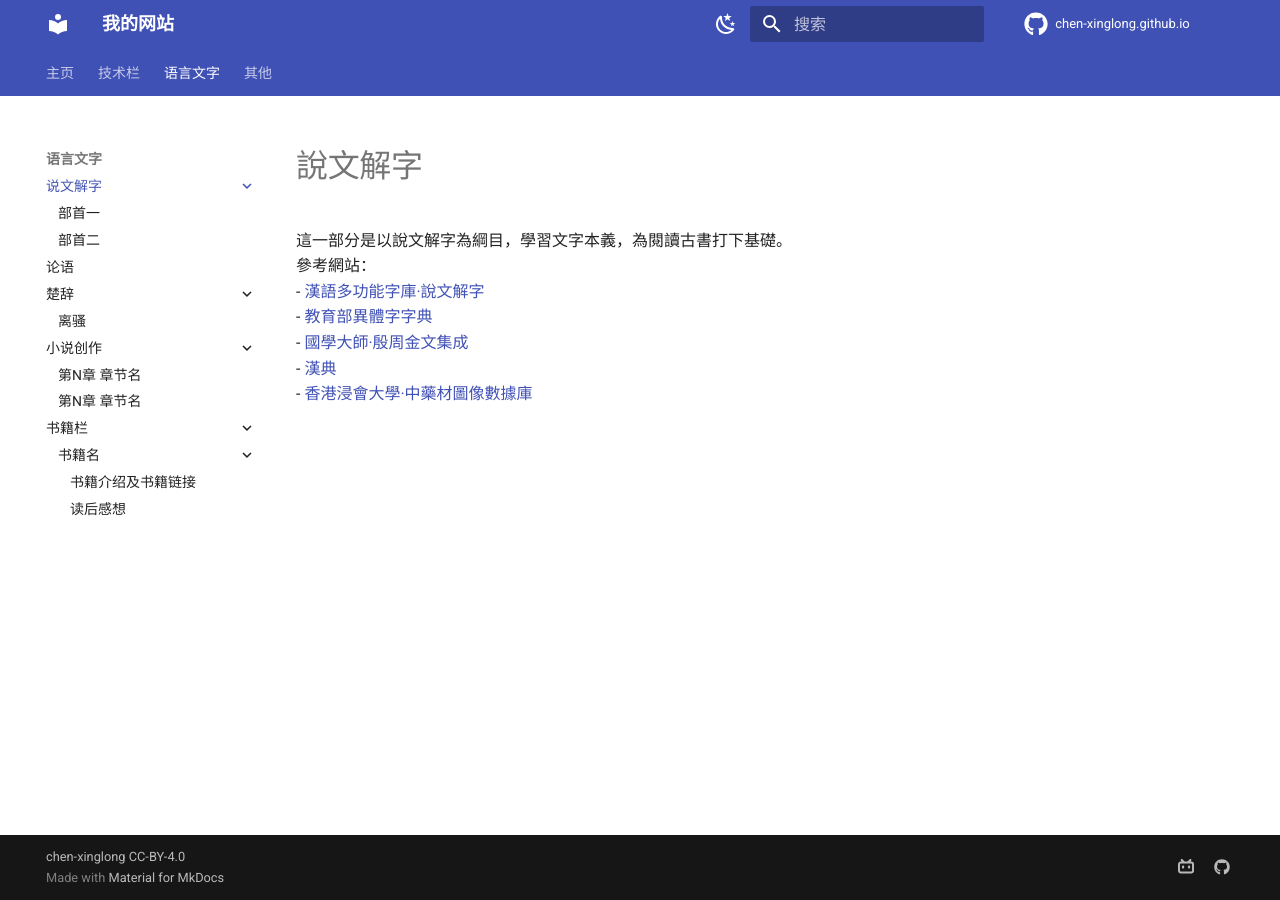
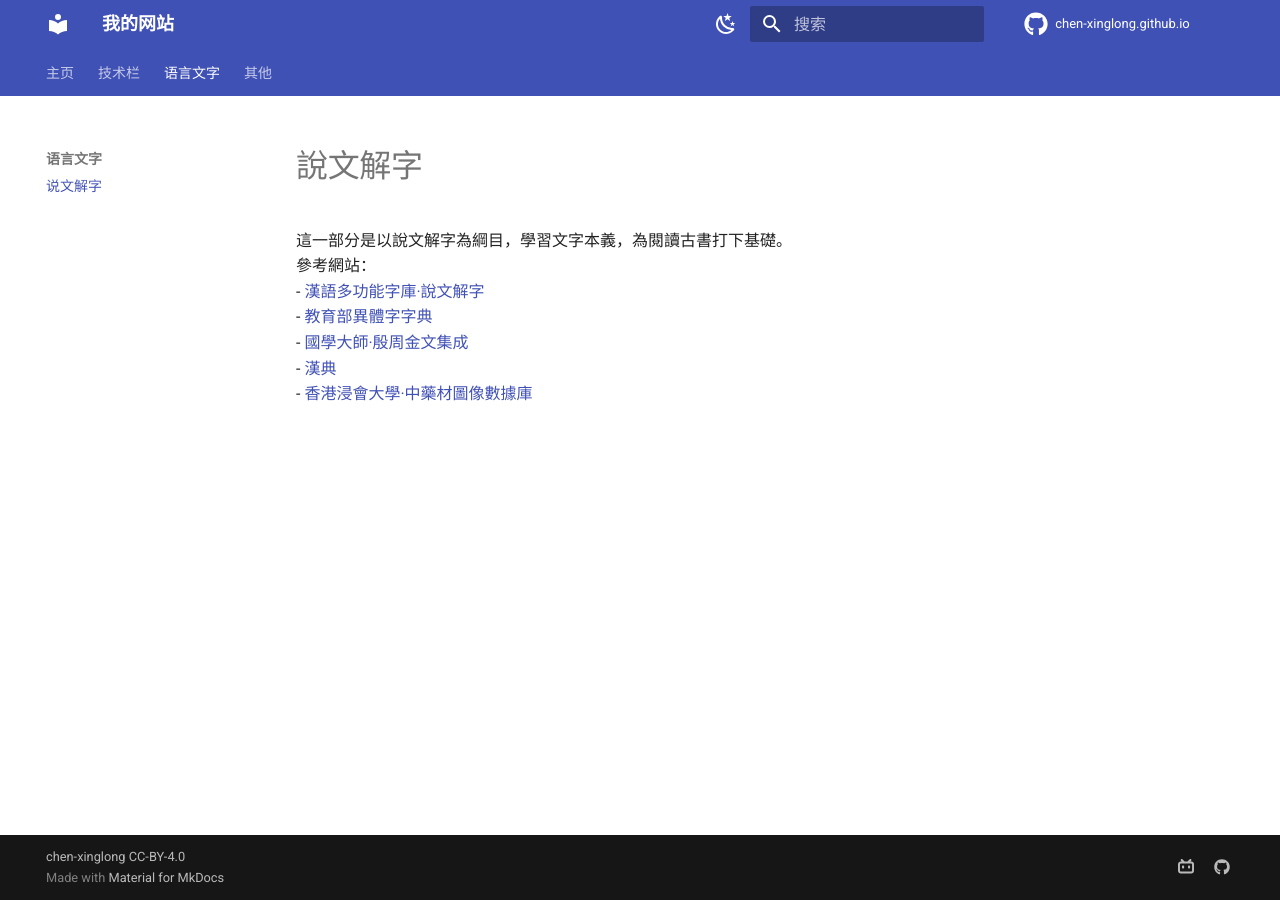
Before and after one commit to chen-xinglong/chen-xinglong.github.io, an MkDocs documentation site: the page built from docs/shuowen/index.md, in a window 1280 px wide. Built offline with MkDocs 1.6.1 and Material for MkDocs 9.7.7, drawn with Linux system fonts in a browser that asks for light colours; comment, search, counter and statistics services are not loaded.

Commit message:
remake 0131 3

```diff
--- a/mkdocs.yml
+++ b/mkdocs.yml
@@ -12,27 +12,13 @@ nav:
     - 软件安装:
       - 1.IntelliJ IDEA 安装与破解: techblog/software/IntelliJIDEA.md
       - 2.Qt6开源版安装: techblog/software/Qt6_OpenSource.md
-    - 我的实验设计: 1.md
+
   - 语言文字:
     - 说文解字:
       - shuowen/index.md
-      - 部首一: 1.md
-      - 部首二: 1.md
-    - 论语: 1.md
-    - 楚辞:
-      - 离骚: 1.md
-    - 小说创作:
-      - 第N章 章节名: 1.md
-      - 第N章 章节名: 1.md
-    - 书籍栏:
-      - 书籍名:
-        - 书籍介绍及书籍链接: 1.md
-        - 读后感想: 1.md
   - 其他:
     - Markdown基础语法: others/MarkdownLearn1.md
     - Markdown扩展语法: others/MarkdownLearn2.md
-    - 每日生活:
-      - 图片 随感: 1.md
     - 动漫回忆录:
       - anime/index.md
     - 测试用: test/test.md
```
